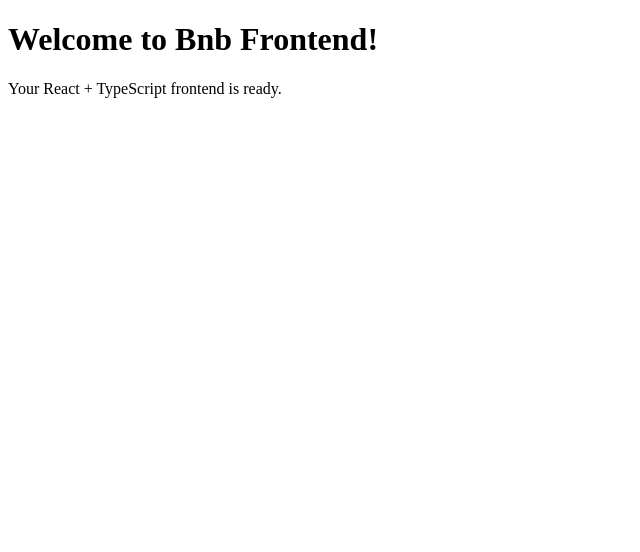
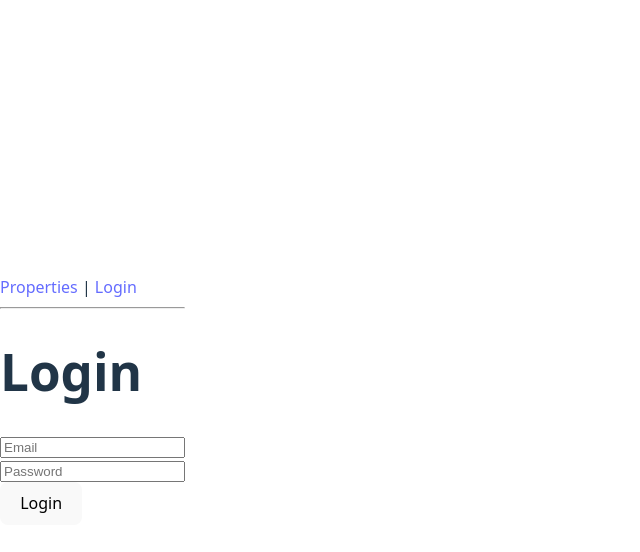
Before and after one commit to Asia123456789/bnb-frontend-2, a React (Vite) app: page /login in a window 1280 px wide. Shown: the top 552 px of the page, without its empty margins (0-640 px from the left). Built offline with nearby package versions, Linux system fonts and the light colour scheme.

Commit message:
Gjort så att frontend kan hämta properties och inloggning fungerar, och cookies sparas korrekt.

```diff
--- a/package.json
+++ b/package.json
@@ -10,8 +10,10 @@
     "preview": "vite preview"
   },
   "dependencies": {
+    "axios": "^1.13.1",
     "react": "^19.1.1",
-    "react-dom": "^19.1.1"
+    "react-dom": "^19.1.1",
+    "react-router-dom": "^7.9.5"
   },
   "devDependencies": {
     "@eslint/js": "^9.36.0",
--- a/src/App.tsx
+++ b/src/App.tsx
@@ -1,13 +1,16 @@
 // src/App.tsx
-import React from "react";
+import { Outlet, Link } from 'react-router-dom';
 
-const App: React.FC = () => {
+function App() {
   return (
     <div>
-      <h1>Welcome to Bnb Frontend!</h1>
-      <p>Your React + TypeScript frontend is ready.</p>
+      <nav>
+        <Link to="/">Properties</Link> | <Link to="/login">Login</Link>
+      </nav>
+      <hr />
+      <Outlet />
     </div>
   );
-};
+}
 
 export default App;
--- /dev/null
+++ b/src/api/api.ts
@@ -0,0 +1,28 @@
+import axios from 'axios';
+
+const API_URL = 'http://localhost:3000'; // Din backend
+
+axios.defaults.withCredentials = true; // Viktigt för cookie-baserad auth
+
+// --- Auth ---
+export const login = async (email: string, password: string) => {
+  const res = await axios.post(`${API_URL}/auth/login`, { email, password });
+  return res.data;
+};
+
+// --- Properties ---
+export const getProperties = async () => {
+  const res = await axios.get(`${API_URL}/properties`);
+  return res.data;
+};
+
+export const getPropertyById = async (id: string) => {
+  const res = await axios.get(`${API_URL}/properties/${id}`);
+  return res.data;
+};
+
+// --- Booking ---
+export const bookProperty = async (propertyId: string, checkIn: string, checkOut: string) => {
+  const res = await axios.post(`${API_URL}/bookings`, { propertyId, checkIn, checkOut });
+  return res.data;
+};
--- a/src/main.tsx
+++ b/src/main.tsx
@@ -1,11 +1,22 @@
-// src/main.tsx
-import React from "react";
-import ReactDOM from "react-dom/client";
-import App from "./App";
+import React from 'react';
+import ReactDOM from 'react-dom/client';
+import { BrowserRouter, Routes, Route } from 'react-router-dom';
+import App from './App';
+import Login from './pages/Login.tsx';
+import PropertiesList from './pages/PropertiesList.tsx';
+import PropertyDetail from './pages/PropertyDetail.tsx';
+import './index.css';
 
-// Root render
-ReactDOM.createRoot(document.getElementById("root") as HTMLElement).render(
+ReactDOM.createRoot(document.getElementById('root')!).render(
   <React.StrictMode>
-    <App />
+    <BrowserRouter>
+      <Routes>
+        <Route path="/" element={<App />}>
+          <Route index element={<PropertiesList />} />
+          <Route path="login" element={<Login />} />
+          <Route path="property/:id" element={<PropertyDetail />} />
+        </Route>
+      </Routes>
+    </BrowserRouter>
   </React.StrictMode>
 );
--- /dev/null
+++ b/src/pages/Login.tsx
@@ -0,0 +1,44 @@
+import React, { useState } from 'react';
+import { useNavigate } from 'react-router-dom';
+import { login } from '../api/api';
+
+function Login() {
+  const [email, setEmail] = useState('');
+  const [password, setPassword] = useState('');
+  const [error, setError] = useState('');
+  const navigate = useNavigate();
+
+  const handleSubmit = async (e: React.FormEvent) => {
+    e.preventDefault();
+    try {
+      await login(email, password);
+      navigate('/'); // Gå till properties
+    } catch (err: any) {
+      setError(err.response?.data?.error || 'Login failed');
+    }
+  };
+
+  return (
+    <div>
+      <h1>Login</h1>
+      <form onSubmit={handleSubmit}>
+        <input
+          type="email"
+          placeholder="Email"
+          value={email}
+          onChange={e => setEmail(e.target.value)}
+        /><br/>
+        <input
+          type="password"
+          placeholder="Password"
+          value={password}
+          onChange={e => setPassword(e.target.value)}
+        /><br/>
+        <button type="submit">Login</button>
+      </form>
+      {error && <p style={{color:'red'}}>{error}</p>}
+    </div>
+  );
+}
+
+export default Login;
--- /dev/null
+++ b/src/pages/PropertiesList.tsx
@@ -0,0 +1,37 @@
+import React, { useEffect, useState } from 'react';
+import { getProperties } from '../api/api';
+import { Link } from 'react-router-dom';
+
+interface Property {
+  id: string;
+  title: string;
+  description?: string;
+  location?: string;
+  price_per_night: number;
+}
+
+function PropertiesList() {
+  const [properties, setProperties] = useState<Property[]>([]);
+
+  useEffect(() => {
+    getProperties().then(setProperties);
+  }, []);
+
+  return (
+    <div>
+      <h1>Properties</h1>
+      {properties.map(p => (
+        <div key={p.id} style={{border:'1px solid gray', margin:5, padding:5}}>
+          <Link to={`/property/${p.id}`}>
+            <h2>{p.title}</h2>
+          </Link>
+          <p>{p.description}</p>
+          <p>Location: {p.location}</p>
+          <p>Price per night: ${p.price_per_night}</p>
+        </div>
+      ))}
+    </div>
+  );
+}
+
+export default PropertiesList;
--- /dev/null
+++ b/src/pages/PropertyDetail.tsx
@@ -0,0 +1,52 @@
+import React, { useEffect, useState } from 'react';
+import { useParams } from 'react-router-dom';
+import { getPropertyById, bookProperty } from '../api/api';
+
+interface Property {
+  id: string;
+  title: string;
+  description?: string;
+  location?: string;
+  price_per_night: number;
+}
+
+function PropertyDetail() {
+  const { id } = useParams<{id:string}>();
+  const [property, setProperty] = useState<Property | null>(null);
+  const [checkIn, setCheckIn] = useState('');
+  const [checkOut, setCheckOut] = useState('');
+  const [message, setMessage] = useState('');
+
+  useEffect(() => {
+    if (id) getPropertyById(id).then(setProperty);
+  }, [id]);
+
+  const handleBooking = async () => {
+    if (!property) return;
+    try {
+      const res = await bookProperty(property.id, checkIn, checkOut);
+      setMessage('Booking successful!');
+    } catch (err: any) {
+      setMessage(err.response?.data?.error || 'Booking failed');
+    }
+  };
+
+  if (!property) return <div>Loading...</div>;
+
+  return (
+    <div>
+      <h1>{property.title}</h1>
+      <p>{property.description}</p>
+      <p>Location: {property.location}</p>
+      <p>Price per night: ${property.price_per_night}</p>
+
+      <h2>Book this property</h2>
+      <input type="date" value={checkIn} onChange={e => setCheckIn(e.target.value)} />
+      <input type="date" value={checkOut} onChange={e => setCheckOut(e.target.value)} />
+      <button onClick={handleBooking}>Book</button>
+      {message && <p>{message}</p>}
+    </div>
+  );
+}
+
+export default PropertyDetail;
```
Also changed, not shown: 1 other file (tests, documents, lock files or other folders).
